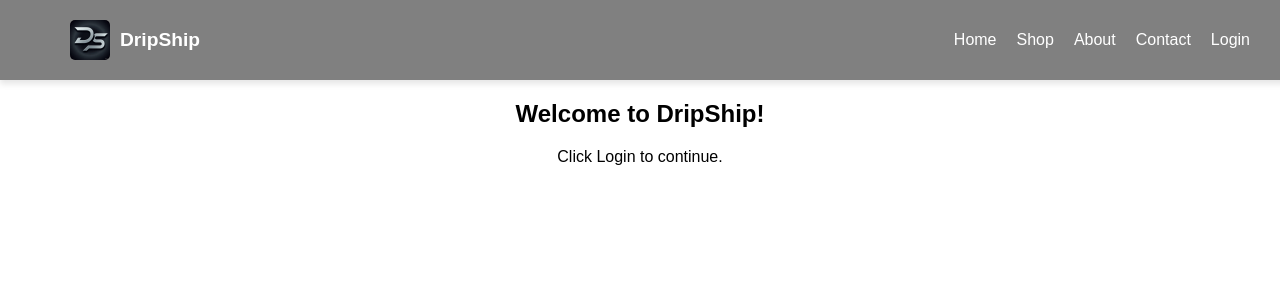
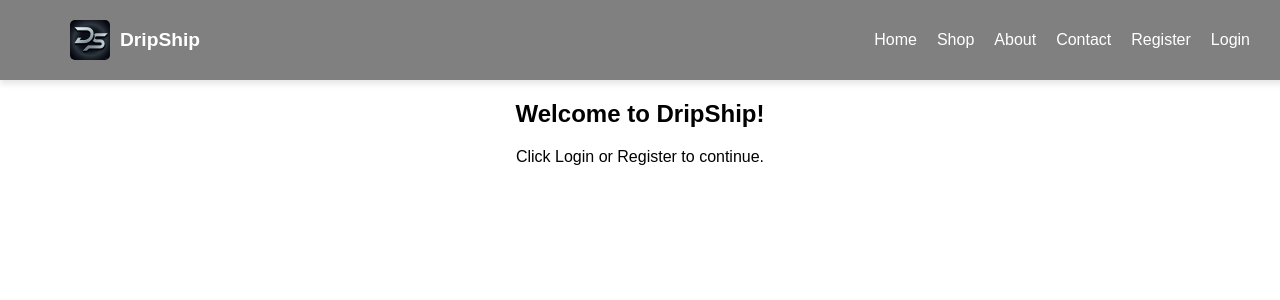
Before and after one commit to NikhilAnkola/DripShip, a React (Create React App) app: page / in a window 1280 px wide. Shown: the top 300 px of the page. Built offline with nearby package versions, Linux system fonts and the light colour scheme; the HTML template or start-up script is replaced by a standard one.

Commit message:
Update App.js

```diff
--- a/src/App.js
+++ b/src/App.js
@@ -1,32 +1,44 @@
-import React, { useState } from 'react';
-import './App.css';
-import './Login.css';
-import logo from './images/logo.jpeg';
-import Login from './Login';
+// App.js
+import React, { useState } from "react";
+import "./App.css";
+import "./Login.css";
+import logo from "./images/logo.jpeg";
+import Login from "./Login";
 import Gallery from "./Gallery";
+import Register from "./Register"; // 👈 NEW import
 
 function App() {
   const [isLoggedIn, setIsLoggedIn] = useState(false);
   const [showLoginForm, setShowLoginForm] = useState(false);
+  const [showRegisterForm, setShowRegisterForm] = useState(false); // 👈 NEW state
 
   const handleLoginSuccess = () => {
     setIsLoggedIn(true);
     setShowLoginForm(false);
+    setShowRegisterForm(false);
   };
 
   const handleLoginClick = () => {
     setShowLoginForm(true);
+    setShowRegisterForm(false);
+  };
+
+  const handleRegisterClick = () => {
+    setShowRegisterForm(true);
+    setShowLoginForm(false);
   };
 
   const handleLogout = () => {
     setIsLoggedIn(false);
     setShowLoginForm(false);
+    setShowRegisterForm(false);
   };
 
   return (
     <div className="App">
       <Navbar
         onLoginClick={handleLoginClick}
+        onRegisterClick={handleRegisterClick} // 👈 Pass new handler
         onLogoutClick={handleLogout}
         isLoggedIn={isLoggedIn}
       />
@@ -39,25 +51,23 @@ function App() {
           <Contact />
         </>
       ) : showLoginForm ? (
-        <Login
-          onLoginSuccess={handleLoginSuccess}
-        />
+        <Login onLoginSuccess={handleLoginSuccess} />
+      ) : showRegisterForm ? (
+        <Register onRegisterSuccess={handleLoginSuccess} /> // 👈 Show register form
       ) : (
         <div className="landing-message">
           <h2>Welcome to DripShip!</h2>
-          <p>Click Login to continue.</p>
+          <p>Click Login or Register to continue.</p>
         </div>
       )}
     </div>
   );
 }
 
-function Navbar({ onLoginClick, onLogoutClick, isLoggedIn }) {
+function Navbar({ onLoginClick, onLogoutClick, onRegisterClick, isLoggedIn }) {
   const scrollToSection = (id) => {
     const element = document.getElementById(id);
-    if (element) {
-      element.scrollIntoView({ behavior: 'smooth' });
-    }
+    if (element) element.scrollIntoView({ behavior: "smooth" });
   };
 
   return (
@@ -68,10 +78,14 @@ function Navbar({ onLoginClick, onLogoutClick, isLoggedIn }) {
       </div>
       <div className="navbar-right">
         <ul className="navbar-links">
-          <li onClick={() => scrollToSection('home')}>Home</li>
-          <li onClick={() => scrollToSection('shop')}>Shop</li>
-          <li onClick={() => scrollToSection('about')}>About</li>
-          <li onClick={() => scrollToSection('contact')}>Contact</li>
+          <li onClick={() => scrollToSection("home")}>Home</li>
+          <li onClick={() => scrollToSection("shop")}>Shop</li>
+          <li onClick={() => scrollToSection("about")}>About</li>
+          <li onClick={() => scrollToSection("contact")}>Contact</li>
+
+          {/* 👇 New Register Button */}
+          {!isLoggedIn && <li onClick={onRegisterClick}>Register</li>}
+
           {isLoggedIn ? (
             <li onClick={onLogoutClick}>Logout</li>
           ) : (
@@ -83,6 +97,7 @@ function Navbar({ onLoginClick, onLogoutClick, isLoggedIn }) {
   );
 }
 
+// --- rest of your sections remain unchanged ---
 function Home() {
   return (
     <section id="home" className="section">
```
